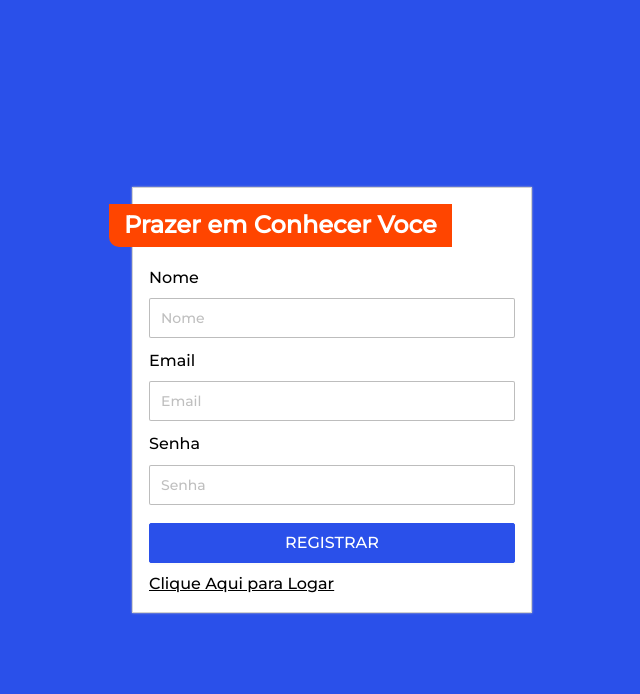
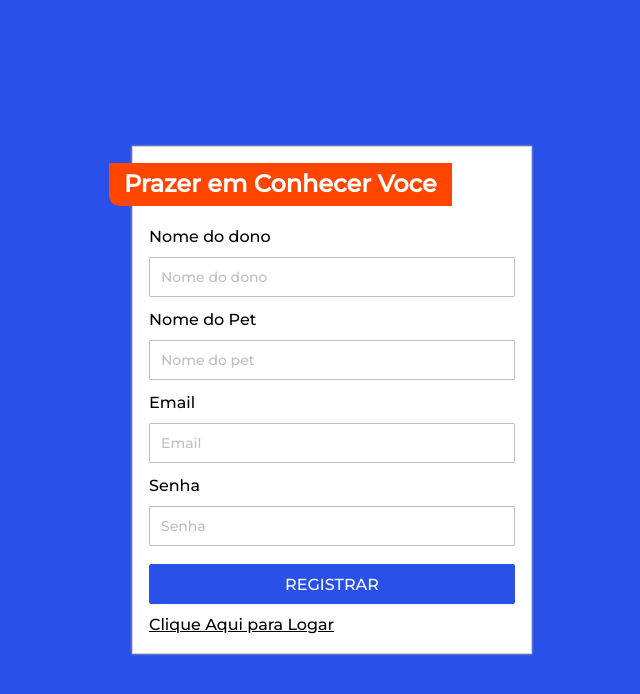
Before and after one commit to ber9795/ConsultaPet, a React (Create React App) app in the folder client/: page /register in a window 1280 px wide. Shown: the top 694 px of the page, without its empty margins (308-948 px from the left). Built offline with nearby package versions, Linux system fonts and the light colour scheme.

Commit message:
adicionado campo ownerName

```diff
--- a/client/src/pages/Admin/Userslist.js
+++ b/client/src/pages/Admin/Userslist.js
@@ -36,6 +36,10 @@ function Userslist() {
       dataIndex: "name",
     },
     {
+      title: "Nome do dono",
+      dataIndex: "ownerName",
+    },
+    {
       title: "Email",
       dataIndex: "email",
     },
--- a/client/src/pages/Register.js
+++ b/client/src/pages/Register.js
@@ -36,9 +36,12 @@ function Register() {
 
         <h1 className="card-title">Prazer em Conhecer Voce</h1>
         <Form layout="vertical" onFinish={onFinish}>
-          <Form.Item label="Nome" name="name">
-            <Input placeholder="Nome" />
+          <Form.Item label="Nome do dono" name="ownerName">
+            <Input placeholder="Nome do dono" />
           </Form.Item>
+          <Form.Item label="Nome do Pet" name="name">
+          <Input placeholder="Nome do pet" />
+        </Form.Item>
           <Form.Item label="Email" name="email">
             <Input placeholder="Email" />
           </Form.Item>
```
Also changed, not shown: 1 other file (tests, documents, lock files or other folders).
